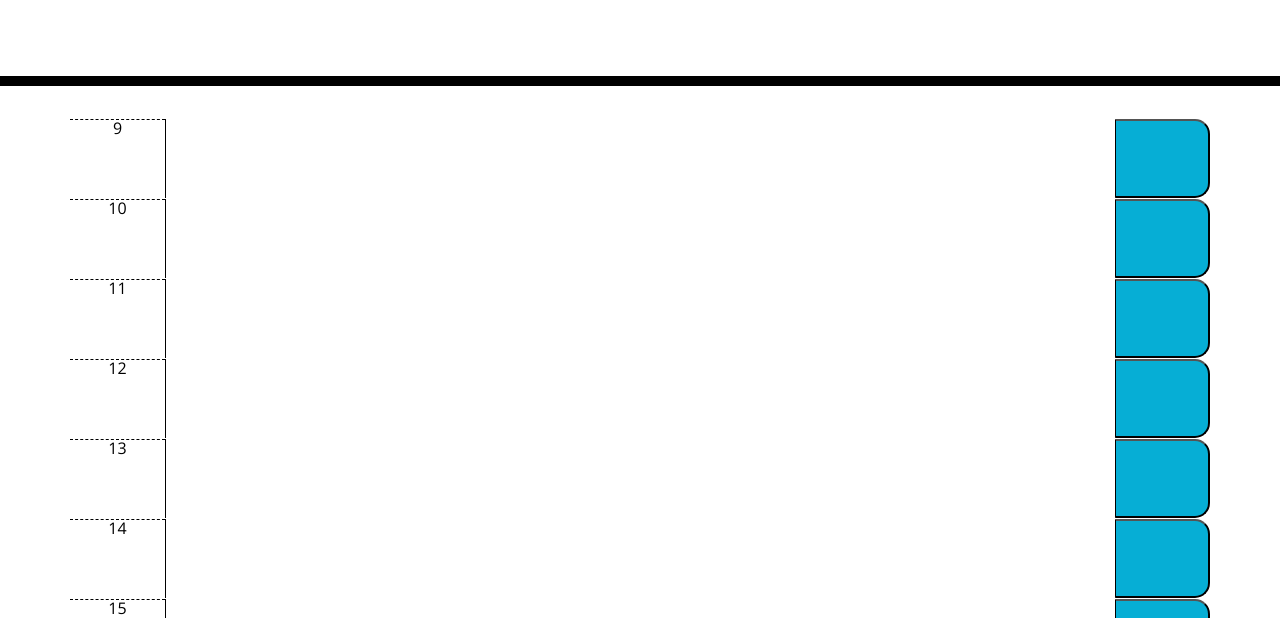
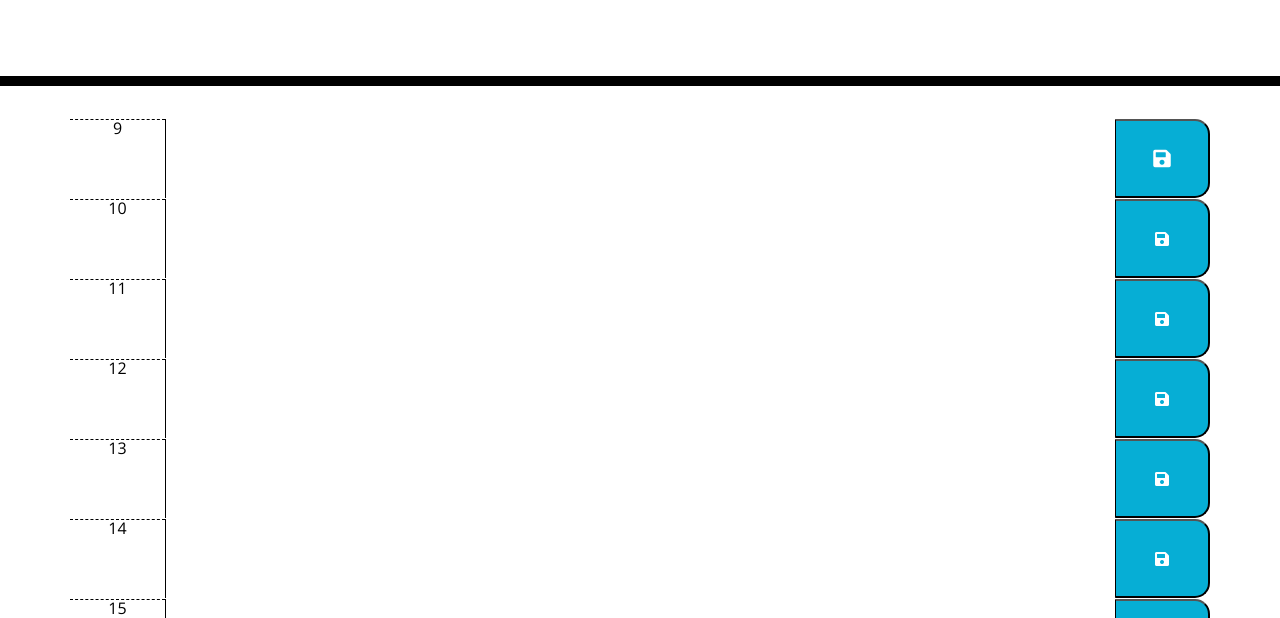
Before and after one commit to aimeecesler/work-day-scheduler, a plain HTML site: page index.html in a window 1280 px wide. In both pictures the pointer is over the button 1162 px from the left and 340 px from the top of the page. Shown: the part 182-800 px from the top of the page. Drawn offline with nearby package versions, Linux system fonts and the light colour scheme.

Commit message:
fixed a typo on the saveBtn:hover class on the css file

```diff
--- a/script.js
+++ b/script.js
@@ -8,11 +8,10 @@ var timeRow = $("<div>").attr("class","row time-block");
 var hour = $("<div>").attr("class","hour col-sm-1");
 hour.text(hours[i]);
 var textArea = $("<textarea>").attr("class","col-sm-10");
-var saveBtn = $("<button>").attr("class","saveBtn col-sm-1");
+var saveBtn = $("<button>").attr("class","saveBtn col-sm-1 fa fa-save");
 timeRow.append(hour, textArea, saveBtn);
 timeContainer.append(timeRow);
 console.log(i);
 console.log(hours[i]);
 };
-
 });
--- a/style.css
+++ b/style.css
@@ -65,7 +65,7 @@ textarea{
   color: white;
 }
 
-.saveBtn i:hover {
+.saveBtn:hover {
   font-size: 20px;
   transition: all .3s ease-in-out;
 }
```
